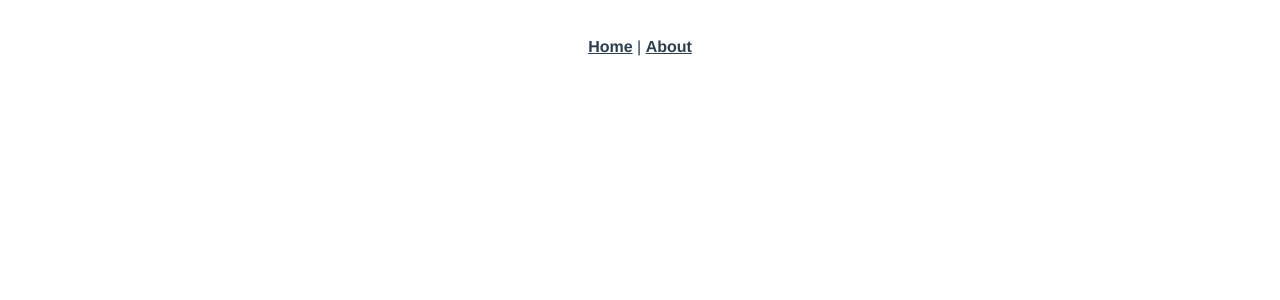
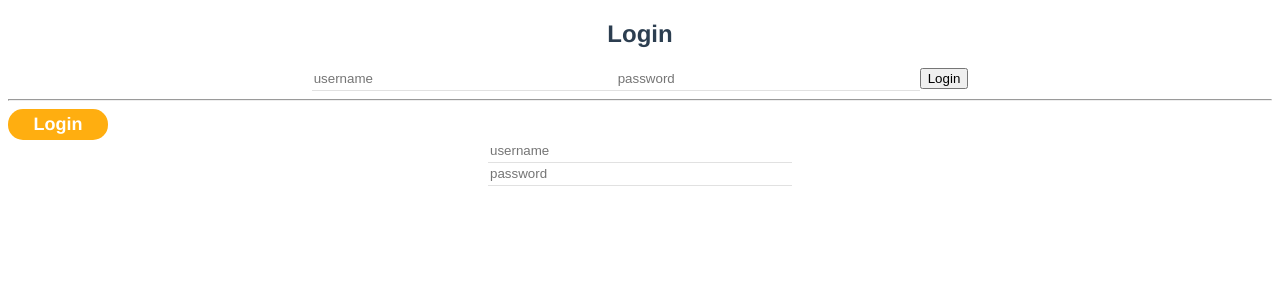
Before and after one commit to JommyXD/SignUp_Vue, a Vue app: page /login in a window 1280 px wide. Shown: the top 300 px of the page. Built offline with nearby package versions, Linux system fonts and the light colour scheme.

Commit message:
feat: Add buttton & Add input

```diff
--- a/public/index.html
+++ b/public/index.html
@@ -1,17 +1,23 @@
 <!DOCTYPE html>
 <html lang="">
+
 <head>
   <meta charset="utf-8">
   <meta http-equiv="X-UA-Compatible" content="IE=edge">
   <meta name="viewport" content="width=device-width,initial-scale=1.0">
   <link rel="icon" href="<%= BASE_URL %>favicon.ico">
-    <title><%= htmlWebpackPlugin.options.title %></title>
+  <title>
+    Login
+  </title>
 </head>
+
 <body>
   <noscript>
-      <strong>We're sorry but <%= htmlWebpackPlugin.options.title %> doesn't work properly without JavaScript enabled. Please enable it to continue.</strong>
+    <strong>We're sorry but <%= htmlWebpackPlugin.options.title %> doesn't work properly without JavaScript enabled.
+        Please enable it to continue.</strong>
   </noscript>
   <div id="app"></div>
   <!-- built files will be auto injected -->
 </body>
+
 </html>
--- a/src/App.vue
+++ b/src/App.vue
@@ -1,10 +1,6 @@
 <template>
   <div id="app">
-    <nav>
-      <router-link to="/">Home</router-link> |
-      <router-link to="/about">About</router-link>
-    </nav>
-    <router-view/>
+    <router-view></router-view>
   </div>
 </template>
 
@@ -16,17 +12,4 @@
   text-align: center;
   color: #2c3e50;
 }
-
-nav {
-  padding: 30px;
-}
-
-nav a {
-  font-weight: bold;
-  color: #2c3e50;
-}
-
-nav a.router-link-exact-active {
-  color: #42b983;
-}
 </style>
--- a/src/components/HelloWorld.vue
+++ /dev/null
@@ -1,60 +0,0 @@
-<template>
-  <div class="hello">
-    <h1>{{ msg }}</h1>
-    <p>
-      For a guide and recipes on how to configure / customize this project,<br>
-      check out the
-      <a href="https://cli.vuejs.org" target="_blank" rel="noopener">vue-cli documentation</a>.
-    </p>
-    <h3>Installed CLI Plugins</h3>
-    <ul>
-      <li><a href="https://github.com/vuejs/vue-cli/tree/dev/packages/%40vue/cli-plugin-babel" target="_blank" rel="noopener">babel</a></li>
-      <li><a href="https://github.com/vuejs/vue-cli/tree/dev/packages/%40vue/cli-plugin-router" target="_blank" rel="noopener">router</a></li>
-      <li><a href="https://github.com/vuejs/vue-cli/tree/dev/packages/%40vue/cli-plugin-vuex" target="_blank" rel="noopener">vuex</a></li>
-      <li><a href="https://github.com/vuejs/vue-cli/tree/dev/packages/%40vue/cli-plugin-eslint" target="_blank" rel="noopener">eslint</a></li>
-    </ul>
-    <h3>Essential Links</h3>
-    <ul>
-      <li><a href="https://vuejs.org" target="_blank" rel="noopener">Core Docs</a></li>
-      <li><a href="https://forum.vuejs.org" target="_blank" rel="noopener">Forum</a></li>
-      <li><a href="https://chat.vuejs.org" target="_blank" rel="noopener">Community Chat</a></li>
-      <li><a href="https://twitter.com/vuejs" target="_blank" rel="noopener">Twitter</a></li>
-      <li><a href="https://news.vuejs.org" target="_blank" rel="noopener">News</a></li>
-    </ul>
-    <h3>Ecosystem</h3>
-    <ul>
-      <li><a href="https://router.vuejs.org" target="_blank" rel="noopener">vue-router</a></li>
-      <li><a href="https://vuex.vuejs.org" target="_blank" rel="noopener">vuex</a></li>
-      <li><a href="https://github.com/vuejs/vue-devtools#vue-devtools" target="_blank" rel="noopener">vue-devtools</a></li>
-      <li><a href="https://vue-loader.vuejs.org" target="_blank" rel="noopener">vue-loader</a></li>
-      <li><a href="https://github.com/vuejs/awesome-vue" target="_blank" rel="noopener">awesome-vue</a></li>
-    </ul>
-  </div>
-</template>
-
-<script>
-export default {
-  name: 'HelloWorld',
-  props: {
-    msg: String
-  }
-}
-</script>
-
-<!-- Add "scoped" attribute to limit CSS to this component only -->
-<style scoped>
-h3 {
-  margin: 40px 0 0;
-}
-ul {
-  list-style-type: none;
-  padding: 0;
-}
-li {
-  display: inline-block;
-  margin: 0 10px;
-}
-a {
-  color: #42b983;
-}
-</style>
--- /dev/null
+++ b/src/components/atom/AtomButton.vue
@@ -0,0 +1,28 @@
+<template>
+  <div>
+    <hr />
+    <div class="login-button"><slot></slot></div>
+  </div>
+</template>
+
+<script>
+export default {
+  name: "AtomButton",
+};
+</script>
+
+<style scope>
+.login-button {
+  padding-top: 5px;
+  padding-bottom: 5px;
+  font-size: 18px;
+  font-weight: 600;
+  background-color: #ffae10;
+  color: white;
+  border-radius: 15px;
+  width: 100px;
+}
+.login-button:hover {
+  background-color: #e37200;
+}
+</style>
--- /dev/null
+++ b/src/components/atom/AtomInput.vue
@@ -0,0 +1,22 @@
+<template>
+  <div><input :type="type" :placeholder="placeholder" /></div>
+</template>
+
+<script>
+export default {
+  name: "AtomInput",
+  props: {
+    placeholder: String,
+    type: String,
+  },
+};
+</script>
+
+<style scope>
+input {
+  width: 300px;
+  height: 20px;
+  border: none;
+  border-bottom: 1px solid #e1e1e1;
+}
+</style>
--- a/src/router/index.js
+++ b/src/router/index.js
@@ -1,22 +1,34 @@
 import Vue from 'vue'
 import VueRouter from 'vue-router'
-import HomeView from '../views/HomeView.vue'
+import Login from '../views/LoginPage.vue'
+import User from '../views/UserPage.vue'
+import store from '../store/'
 
 Vue.use(VueRouter)
 
 const routes = [
   {
     path: '/',
-    name: 'home',
-    component: HomeView
+    redirect: {
+      name: 'login'
+    }
   },
   {
-    path: '/about',
-    name: 'about',
-    // route level code-splitting
-    // this generates a separate chunk (about.[hash].js) for this route
-    // which is lazy-loaded when the route is visited.
-    component: () => import(/* webpackChunkName: "about" */ '../views/AboutView.vue')
+    path: '/login',
+    name: 'login',
+    component: Login
+  },
+  {
+    path: '/user',
+    name: 'user',
+    component: User,
+    beforeEnter: (to, from, next) => {
+      if(store.state.authenticated == false) {
+        next('/login');
+      } else {
+        next();
+      }
+    }
   }
 ]
 
--- a/src/store/index.js
+++ b/src/store/index.js
@@ -5,10 +5,14 @@ Vue.use(Vuex)
 
 export default new Vuex.Store({
   state: {
+    authenticated: false
   },
   getters: {
   },
   mutations: {
+    setAuthenticated(state, status) {
+      state.authenticated = status
+    }
   },
   actions: {
   },
--- a/src/views/AboutView.vue
+++ /dev/null
@@ -1,5 +0,0 @@
-<template>
-  <div class="about">
-    <h1>This is an about page</h1>
-  </div>
-</template>
--- a/src/views/HomeView.vue
+++ /dev/null
@@ -1,18 +0,0 @@
-<template>
-  <div class="home">
-    <img alt="Vue logo" src="../assets/logo.png">
-    <HelloWorld msg="Welcome to Your Vue.js App"/>
-  </div>
-</template>
-
-<script>
-// @ is an alias to /src
-import HelloWorld from '@/components/HelloWorld.vue'
-
-export default {
-  name: 'HomeView',
-  components: {
-    HelloWorld
-  }
-}
-</script>
--- /dev/null
+++ b/src/views/LoginPage.vue
@@ -0,0 +1,48 @@
+<template>
+  <div>
+    <h2>Login</h2>
+    <input
+      type="text"
+      name="username"
+      v-model="input.username"
+      placeholder="username"
+    />
+    <input
+      type="password"
+      name="password"
+      v-model="input.password"
+      placeholder="password"
+    />
+    <button type="button" v-on:click="login()">Login</button>
+    <login-button>Login</login-button>
+    <input-box :type="'text'" :placeholder="'username'"></input-box>
+    <input-box :type="'password'" :placeholder="'password'"></input-box>
+  </div>
+</template>
+<script>
+import LoginButton from "@/components/atom/AtomButton.vue";
+import InputBox from "@/components/atom/AtomInput.vue";
+export default {
+  components: { LoginButton, InputBox },
+  name: "LoginPage",
+  data() {
+    return {
+      input: {
+        username: "",
+        password: "",
+      },
+    };
+  },
+  methods: {
+    login() {
+      if (this.input.username == "admin" && this.input.password == "1234") {
+        this.$store.commit("setAuthenticated", true);
+        this.$router.replace({ name: "user" });
+      } else {
+        alert("The username or password is not correct");
+      }
+    },
+  },
+};
+</script>
+<style scope></style>
--- /dev/null
+++ b/src/views/UserPage.vue
@@ -0,0 +1,12 @@
+<template>
+  <div>
+    <h1>UserPage</h1>
+    <hr />
+  </div>
+</template>
+<script>
+export default {
+  name: "UserPage",
+};
+</script>
+<style scope></style>
```
Also changed, not shown: src/assets/background/psychedelic-hand-drawn-groovy-background_23-2149086366.webp (added), src/assets/logo.png (deleted). Lines whose indentation alone changed are shown as unchanged.
